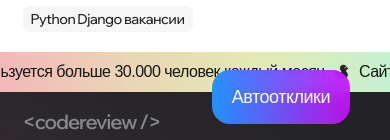
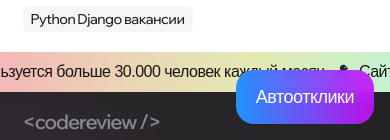
Before and after one commit to Marie8215/codereview, a Next.js app: page /python/jobs in a window 390 px wide. Shown: the part 704-844 px from the top of the page. Built offline with nearby package versions, Linux system fonts and the light colour scheme; no server answers; a web font is replaced by a local one.

Commit message:
кастомный хэдер под разные кнопки справа

```diff
--- a/components/Header/Header.tsx
+++ b/components/Header/Header.tsx
@@ -8,8 +8,8 @@
 import Link from "next/link";
 import { RegisterFormModal } from "../RegisterForm/RegisterForm";
 import { stackOptionsMap } from "@/app/data/static-content";
-import GradientButton from "../GradientButton/GradientButton";
 import { userClientStore } from "@/store/onClient/store";
+import HeaderFloatButton from "./HeaderFloatButton";
 
 export const Header = () => {
   const loggedIn = userClientStore((state) => state.loggedIn);
@@ -28,7 +28,9 @@
   const router = useRouter();
   const pathname = usePathname();
 
-  const shouldShowJobsPromoButton = pathname.includes("jobs");
+  const showJobsButton = pathname.includes("jobs");
+  const showInterviewsButton = pathname.includes("interviews");
+
   const isHomePage = pathname.split("/").filter(Boolean).length < 2;
   const currentStack = stackOptionsMap.get(pathname.split("/")[1])?.linkId;
   const logoLink = currentStack ? `/${currentStack}` : "/";
@@ -38,8 +40,23 @@
 
   const isDesktop = typeof window !== "undefined" ? window.innerWidth >= 768 : true;
 
-  const handleBackClick = () => {
-    router.back();
+  const host = typeof window !== "undefined" ? window.location.host : "";
+  const referrer = typeof document !== "undefined" ? document.referrer : "";
+
+  const handleBack = () => {
+    if (referrer && referrer.includes(host)) {
+      router.back();
+    } else {
+      // fallback: режем id
+      const parts = pathname.split("/").filter(Boolean);
+      if (parts.length > 1 && /^\d+$/.test(parts[parts.length - 1])) {
+        parts.pop();
+        const basePath = "/" + parts.join("/");
+        router.push(basePath);
+      } else {
+        router.push("/");
+      }
+    }
   };
 
   return (
@@ -59,7 +76,7 @@
             z-10
             cursor-pointer
           "
-          onClick={handleBackClick}
+          onClick={handleBack}
         >
           <Image
             src="/images/backspace-arrow.svg"
@@ -110,28 +127,16 @@
       <LoginFormModal />
       <RegisterFormModal />
 
-      {shouldShowJobsPromoButton && <HeaderFloatButton />}
+      {showJobsButton && (
+        <HeaderFloatButton href="https://jobs.yourcodereview.com/ai/">
+          Автоотклики
+        </HeaderFloatButton>
+      )}
+      {showInterviewsButton && (
+        <HeaderFloatButton href="https://interview.yourcodereview.com/testing">
+          <span className="whitespace-nowrap">Тренажер заданий</span>
+        </HeaderFloatButton>
+      )}
     </div>
   );
 };
-
-const HeaderFloatButton = () => {
-  return (
-    <div
-      className={`
-md:absolute md:bottom-0 md:left-full md:ml-[10px] md:w-auto
-fixed right-10 bottom-4 w-[calc(100vw-32px)] max-w-[345px] z-50
-md:max-w-none flex justify-end md:block
-`}
-    >
-      <Link href="https://jobs.yourcodereview.com/ai/">
-        <GradientButton
-          className="h-[54px] md:h-[56px] rounded-[18px] px-5 flex items-center font-medium text-[18px] leading-[22px] md:w-auto w-full"
-          size="large"
-        >
-          Автоотклики
-        </GradientButton>
-      </Link>
-    </div>
-  );
-};
--- /dev/null
+++ b/components/Header/HeaderFloatButton.tsx
@@ -0,0 +1,36 @@
+import Link from "next/link";
+import GradientButton from "../GradientButton/GradientButton";
+
+interface HeaderFloatButtonProps {
+  href: string;
+  children: React.ReactNode;
+}
+
+const HeaderFloatButton = ({ href, children }: HeaderFloatButtonProps) => (
+  <>
+    {/* Десктоп: справа от header */}
+    <div className="hidden md:block md:absolute md:bottom-0 md:left-full md:ml-[10px]">
+      <Link href={href}>
+        <GradientButton
+          className="h-[56px] rounded-[18px] px-5 flex items-center font-medium text-[18px] leading-[22px] w-auto"
+          size="large"
+        >
+          <span className="whitespace-nowrap">{children}</span>
+        </GradientButton>
+      </Link>
+    </div>
+    {/* Мобилка: fixed справа снизу */}
+    <div className="md:hidden fixed right-4 bottom-4 w-[calc(100vw-32px)] max-w-[345px] z-50 flex justify-end">
+      <Link href={href}>
+        <GradientButton
+          className="h-[54px] rounded-[18px] px-5 flex items-center font-medium text-[18px] leading-[22px] w-full"
+          size="large"
+        >
+          <span className="whitespace-nowrap">{children}</span>
+        </GradientButton>
+      </Link>
+    </div>
+  </>
+);
+
+export default HeaderFloatButton;
```
